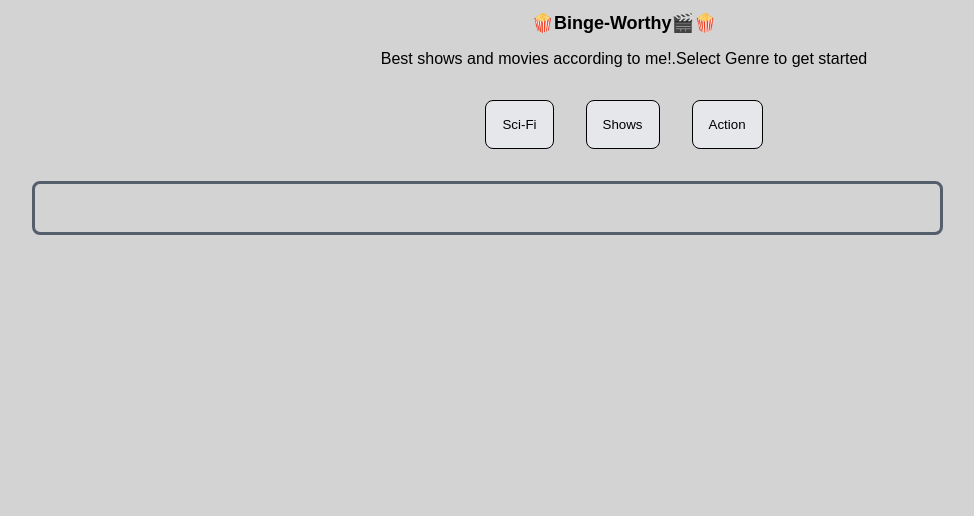
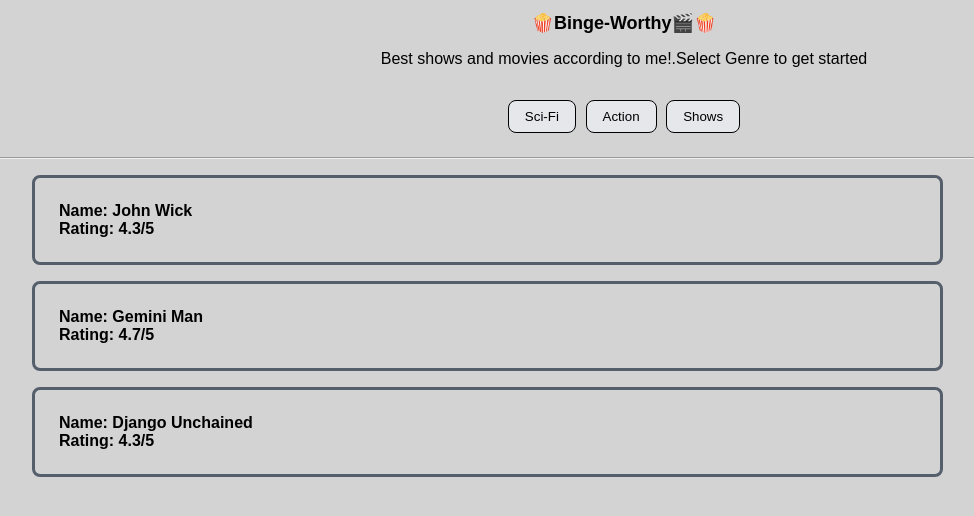
Before and after one commit to andleebsyed/binge-worthy-watches-app, a React (Create React App) app: page / in a window 1280 px wide. Shown: the top 516 px of the page, without its empty margins (16-990 px from the left). Built offline with nearby package versions, Linux system fonts and the light colour scheme.

Commit message:
update : fixes

```diff
--- a/src/App.js
+++ b/src/App.js
@@ -1,98 +1,89 @@
 import React, { useState } from "react";
 import "./styles.css";
+var bingeWorthy = {
+  "Sci-Fi": [
+    {
+      name: "IronMan",
+      rating: "5/5"
+    },
+    {
+      name: "Predestination",
+      rating: "4.8/5"
+    },
+    {
+      name: "Interstellar",
+      rating: "4.9/5"
+    }
+  ],
+  Action: [
+    {
+      name: "John Wick",
+      rating: "4.3/5"
+    },
+    {
+      name: "Gemini Man",
+      rating: "4.7/5"
+    },
+    {
+      name: "Django Unchained",
+      rating: "4.3/5"
+    }
+  ],
 
-var scifiMoviesObject = {
-  "Iron Man ": "5/5",
-  "Batman ": "4.5/5",
-  "Lord of the rings ": "4/5"
+  Shows: [
+    {
+      name: "F.R.I.E.N.D.S",
+      rating: "5/5"
+    },
+    {
+      name: "Money Hiest",
+      rating: "4.6/5"
+    },
+    {
+      name: "Breaking Bad",
+      rating: "4.9/5"
+    }
+  ]
 };
 
-var showsObject = {
-  "Money Hiest": "5/5",
-  "F.R.I.E.N.D.S": "4.5/5",
-  "Breaking Bad": "5/5"
-};
+export default function App() {
+  var [currentWatch, setcurrentWatch] = useState("Action");
 
-var actionMoviesObject = {
-  "Die Hard": "3.5/5",
-  "Mission Impossible": "4/5",
-  "John Wick": "4.8/5"
-};
-var scifiNames = Object.keys(scifiMoviesObject);
-var scifiRating = Object.values(scifiMoviesObject);
-
-var showsNames = Object.keys(showsObject);
-var showsRating = Object.values(showsObject);
-
-var actionNames = Object.keys(actionMoviesObject);
-var actionRating = Object.values(actionMoviesObject);
-
-export default function App() {
-  var [names, setNames] = useState(" ");
-  var [ratings, setRatings] = useState(" ");
-
-  function scifiClickHandler() {
-    var names = scifiNames;
-    var ratings = scifiRating;
-    setNames(names);
-    setRatings(ratings);
+  function buttonOnClickHandler(genre) {
+    setcurrentWatch(genre);
   }
-
-  function showsClickHandler() {
-    var names = showsNames;
-    var ratings = showsRating;
-    setNames(names);
-    setRatings(ratings);
-  }
-
-  function actionClickHandler() {
-    var names = actionNames;
-    var ratings = actionRating;
-    setNames(names);
-    setRatings(ratings);
-  }
-
   return (
     <div className="App">
       <h1 style={{ fontSize: "large", fontWeight: "bold" }}>
         🍿Binge-Worthy🎬🍿
       </h1>
-      <p>Best shows and movies according to me!.Select Genre to get started</p>
-      <button
-        className="buttonstyle"
-        onClick={() => scifiClickHandler()}
-        style={{ padding: "1rem", margin: "1rem" }}
-      >
-        Sci-Fi
-      </button>
-      <button
-        className="buttonstyle"
-        onClick={() => showsClickHandler()}
-        style={{ padding: "1rem", margin: "1rem" }}
-      >
-        Shows
-      </button>
-      <button
-        className="buttonstyle"
-        onClick={() => actionClickHandler()}
-        style={{ padding: "1rem", margin: "1rem" }}
-      >
-        Action
-      </button>
+      <div>
+        <p>
+          Best shows and movies according to me!.Select Genre to get started
+        </p>
+        {Object.keys(bingeWorthy).map((genre) => (
+          <button
+            className="buttonStyle"
+            onClick={() => buttonOnClickHandler(genre)}
+          >
+            {genre}
+          </button>
+        ))}
+      </div>
+      <hr />
 
-      <ul style={{ listStyle: "none" }}>
-        {[names].map(function (name, index) {
-          return (
+      <div>
+        <ul className="list">
+          {bingeWorthy[currentWatch].map((movies) => (
             <div className="divstyle">
-              <li key={index}>
-                {name}
-
-                <small>{ratings[index]}</small>
+              <li className="items">
+                <div>Name: {movies.name}</div>
+                <div>Rating: {movies.rating}</div>
               </li>
             </div>
-          );
-        })}
-      </ul>
+          ))}
+        </ul>
+      </div>
     </div>
   );
 }
--- a/src/styles.css
+++ b/src/styles.css
@@ -17,7 +17,7 @@
   text-align: left;
 }
 
-.buttonstyle {
+.buttonStyle {
   cursor: pointer;
   background: rgb(229, 231, 235);
   border-radius: 0.5rem;
@@ -25,3 +25,8 @@
   border: 1px solid black;
   margin: 1rem 0.3rem;
 }
+
+.list {
+  list-style: none;
+  font-weight: bold;
+}
```
